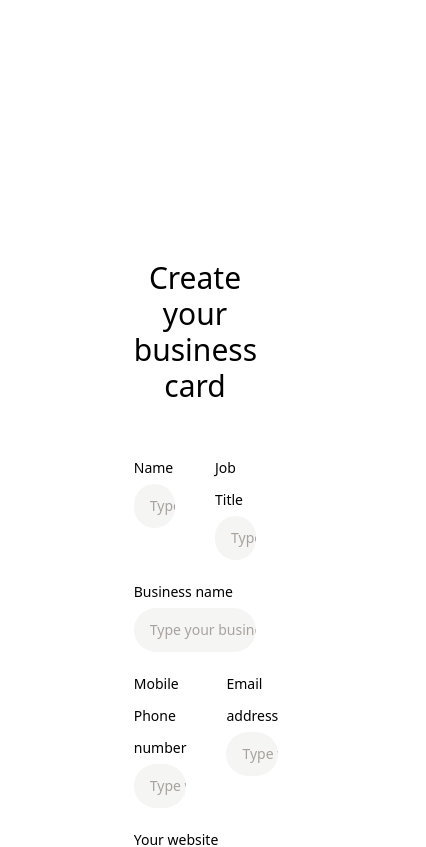
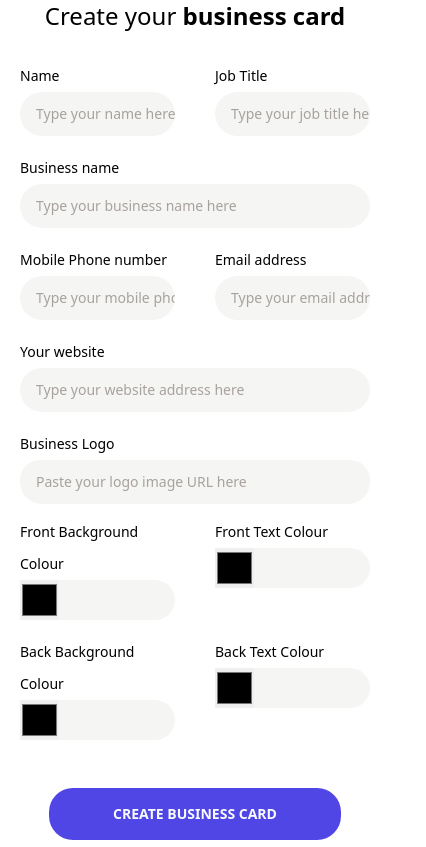
Before and after one commit to HalfElfAlistair/personalised-business-card, a React (Create React App) app: page / in a window 390 px wide. Shown: the top 847 px of the page, 426 px wide, since content can reach past the window. Built offline with nearby package versions, Linux system fonts and the light colour scheme; no server answers.

Commit message:
adding responsive styling

```diff
--- a/src/components/Create.jsx
+++ b/src/components/Create.jsx
@@ -2,8 +2,8 @@ import Form from '../components/Form'
 
 const Create = ({setNewCardID}) => {
 
-    return <div className="mx-auto w-5/12 my-60 h-3/6">
-            <h1 className="mx-auto w-full mb-0 p-5 text-center text-3xl">Create your business card</h1>
+    return <div className="w-full m-2 lg:w-5/12 lg:my-60 lg:h-3/6 m-auto">
+            <h1 className="text-center text-2xl sm:text-3xl lg:mb-0 lg:p-5 lg:">Create your <b>business card</b></h1>
             <Form setNewCardID={setNewCardID} />
     </div>
 
```
